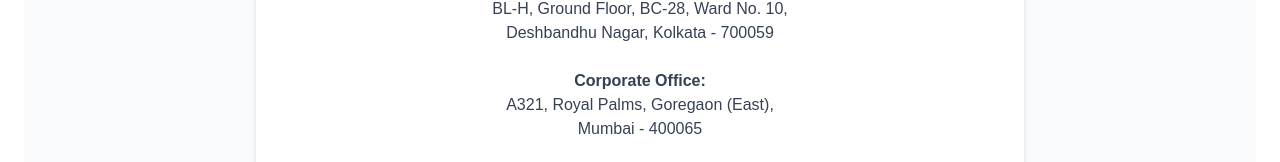
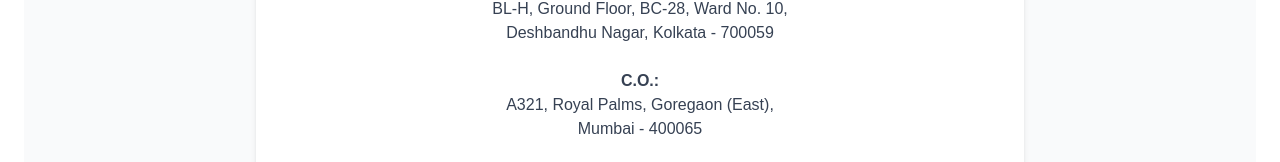
Before and after one commit to souvikBong/catalyst-labs, a Next.js app: page /contacts in a window 1280 px wide. Shown: the part 347-509 px from the top of the page. Built offline with nearby package versions, Linux system fonts and the light colour scheme.

Commit message:
Small changes in Contacts and products pages.

```diff
--- a/app/contacts/page.js
+++ b/app/contacts/page.js
@@ -22,7 +22,7 @@
           </p>
 
           <p className="text-gray-700 mb-6">
-            <strong>Corporate Office:</strong><br />
+            <strong>C.O.:</strong><br />
             A321, Royal Palms, Goregaon (East),<br />
             Mumbai - 400065
           </p>
--- a/app/products/page.js
+++ b/app/products/page.js
@@ -19,7 +19,7 @@
         "Calcium and Vitamin D3 supplement for stronger bones and improved bone density.",
     },
     {
-      name: "AMXGRD CV 625",
+      name: "AMOXIGUARD",
       category: "Antibiotic",
       description:
         "Amoxicillin with Clavulanic acid formulation for broad-spectrum bacterial infections.",
```
